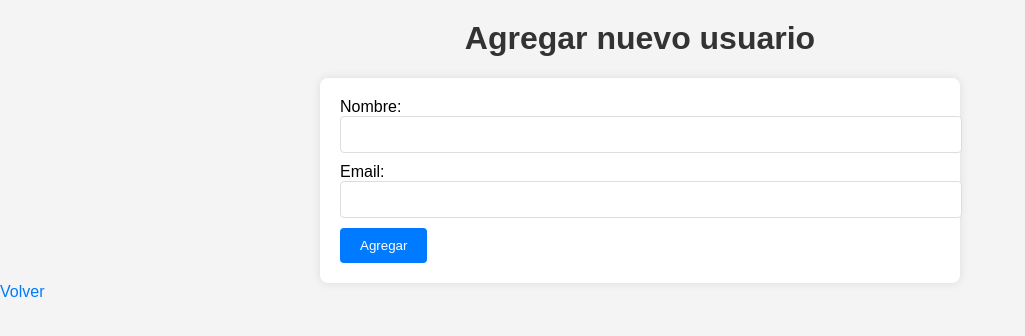
After one commit to Santiag0gopenux2024/pruebaSymfony, a PHP site: page /add_user.php in a window 1280 px wide. The commit adds this page. Shown: the top 336 px of the page, without its empty margins (0-1025 px from the left). Run offline with PHP 8.4, Linux system fonts and the light colour scheme.

Commit message:
Implementación de CRUD

```diff
--- /dev/null
+++ b/src/add_user.php
@@ -0,0 +1,42 @@
+<?php
+require 'vendor/autoload.php';
+
+use MongoDB\Client;
+
+if ($_SERVER['REQUEST_METHOD'] === 'POST') {
+    $client = new Client("mongodb://mongo:27017");
+    $collection = $client->test->users;
+
+    $name = filter_var($_POST['name']);
+    $email = filter_var($_POST['email']);
+
+    try {
+        $insertResult = $collection->insertOne(['name' => $name, 'email' => $email]);
+        header('Location: index.php');
+        exit;
+    } catch (Exception $e) {
+        echo "Error al insertar el usuario: " . $e->getMessage();
+    }
+}
+?>
+
+<!DOCTYPE html>
+<html lang="es">
+<head>
+    <meta charset="UTF-8">
+    <meta name="viewport" content="width=device-width, initial-scale=1.0">
+    <title>Agregar usuario</title>
+    <link rel="stylesheet" href="css/styles.css">
+</head>
+<body>
+<h1>Agregar nuevo usuario</h1>
+<form method="post">
+    <label for="name">Nombre:</label>
+    <input type="text" id="name" name="name" required><br>
+    <label for="email">Email:</label>
+    <input type="email" id="email" name="email" required><br>
+    <input type="submit" value="Agregar">
+</form>
+<a href="index.php">Volver</a>
+</body>
+</html>
--- /dev/null
+++ b/src/css/styles.css
@@ -0,0 +1,52 @@
+body {
+    font-family: Arial, sans-serif;
+    margin: 0;
+    padding: 0;
+    background-color: #f4f4f4;
+}
+
+h1 {
+    color: #333;
+    text-align: center;
+    margin-top: 20px;
+}
+
+a {
+    color: #007bff;
+    text-decoration: none;
+}
+
+a:hover {
+    text-decoration: underline;
+}
+
+form {
+    max-width: 600px;
+    margin: 0 auto;
+    padding: 20px;
+    background-color: #fff;
+    border-radius: 8px;
+    box-shadow: 0 0 10px rgba(0, 0, 0, 0.1);
+}
+
+input[type="text"],
+input[type="email"] {
+    width: 100%;
+    padding: 10px;
+    margin-bottom: 10px;
+    border: 1px solid #ddd;
+    border-radius: 4px;
+}
+
+input[type="submit"] {
+    background-color: #007bff;
+    color: #fff;
+    border: none;
+    padding: 10px 20px;
+    border-radius: 4px;
+    cursor: pointer;
+}
+
+input[type="submit"]:hover {
+    background-color: #0056b3;
+}
```
Also changed, not shown: src/delete_user.php (added, +22 -0 lines), src/index.php (+29 -19 lines), src/update_user.php (added, +53 -0 lines), 1 other file.
